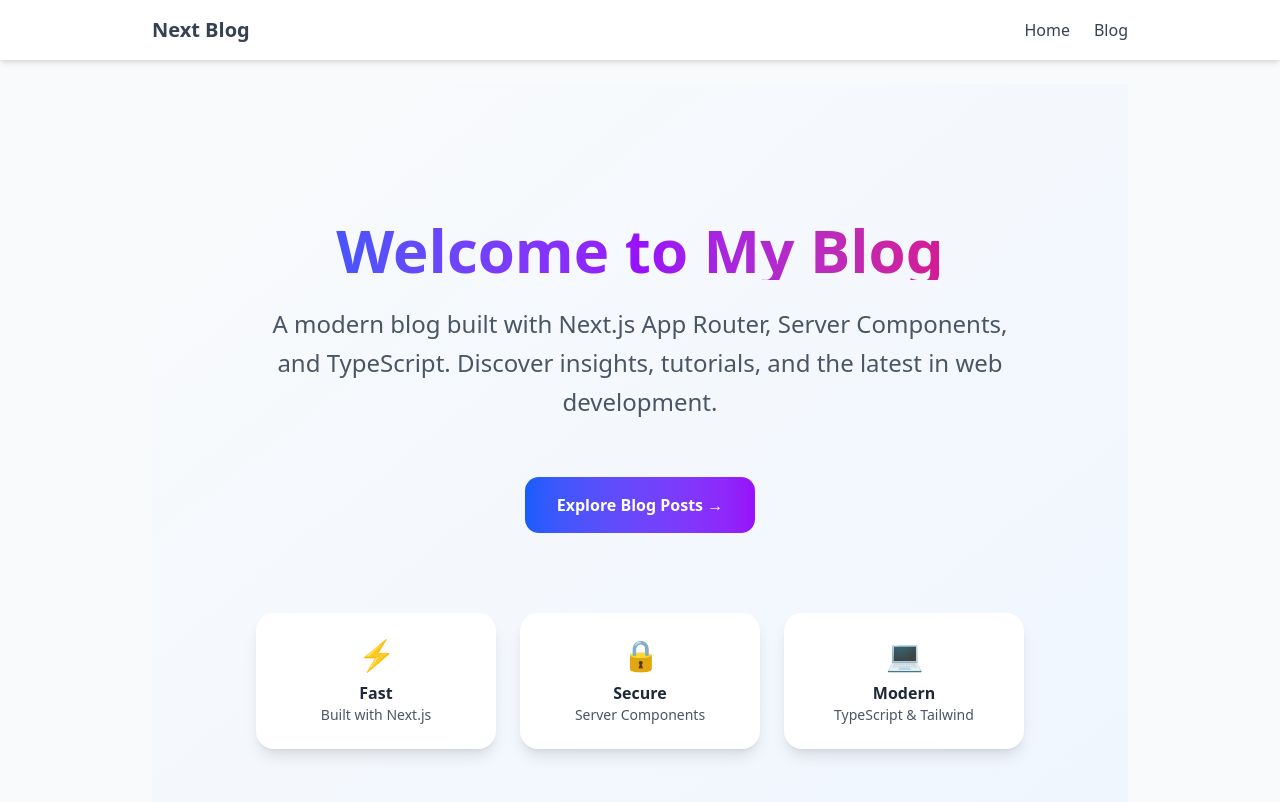
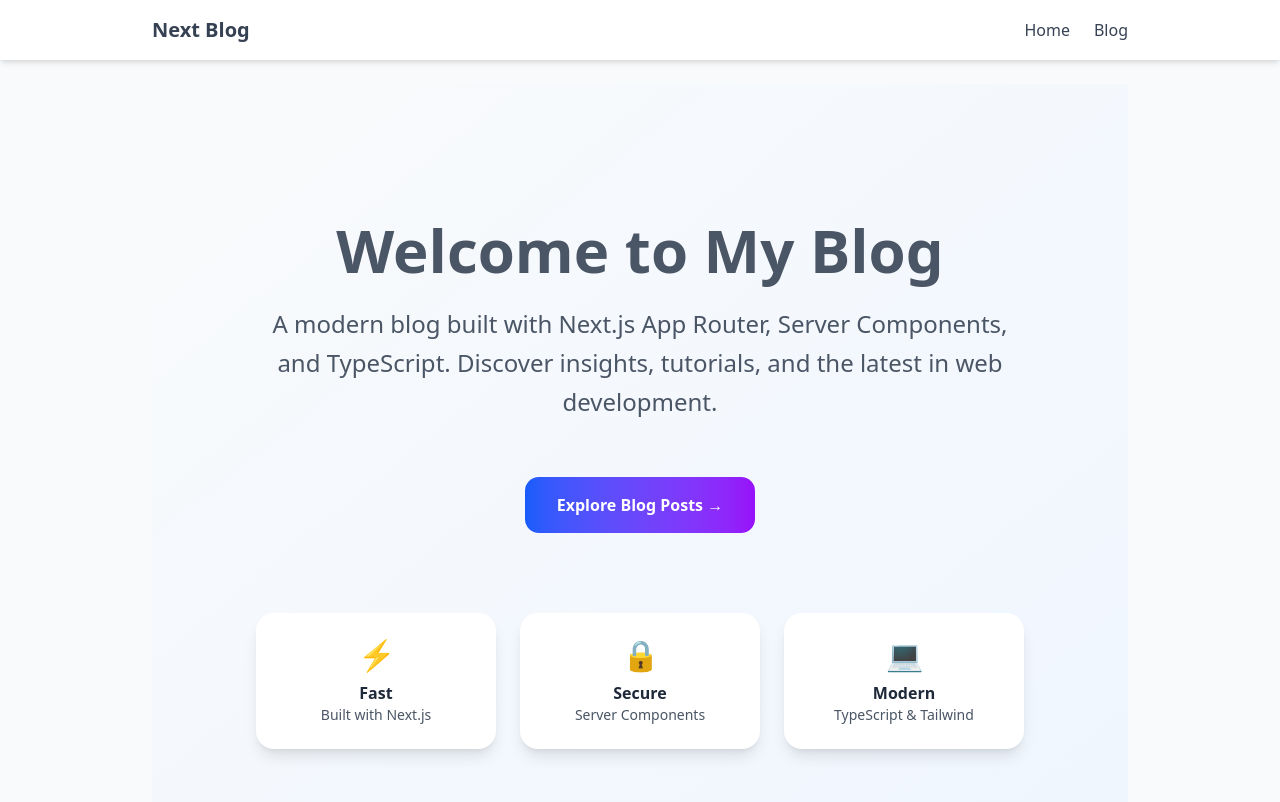
Before and after one commit to ManiMindScripts/Abark-Intern-NextJs, a Next.js app: page / in a window 1280 px wide. Shown: the top 802 px of the page. Built offline with nearby package versions, Linux system fonts and the light colour scheme.

Commit message:
Day 6 task Completed

```diff
--- a/app/page.tsx
+++ b/app/page.tsx
@@ -5,7 +5,7 @@
     <div className="min-h-screen flex items-center justify-center bg-gradient-to-br from-gray-50 to-blue-50 px-6">
       <div className="text-center space-y-8 max-w-3xl">
         <div className="space-y-6">
-          <h1 className="text-5xl md:text-6xl font-bold bg-gradient-to-r from-blue-600 via-purple-600 to-pink-600 bg-clip-text text-transparent">
+          <h1 className="text-5xl md:text-6xl font-bold text-gray-600">
             Welcome to My Blog
           </h1>
           <p className="text-gray-600 text-xl md:text-2xl leading-relaxed">
```
